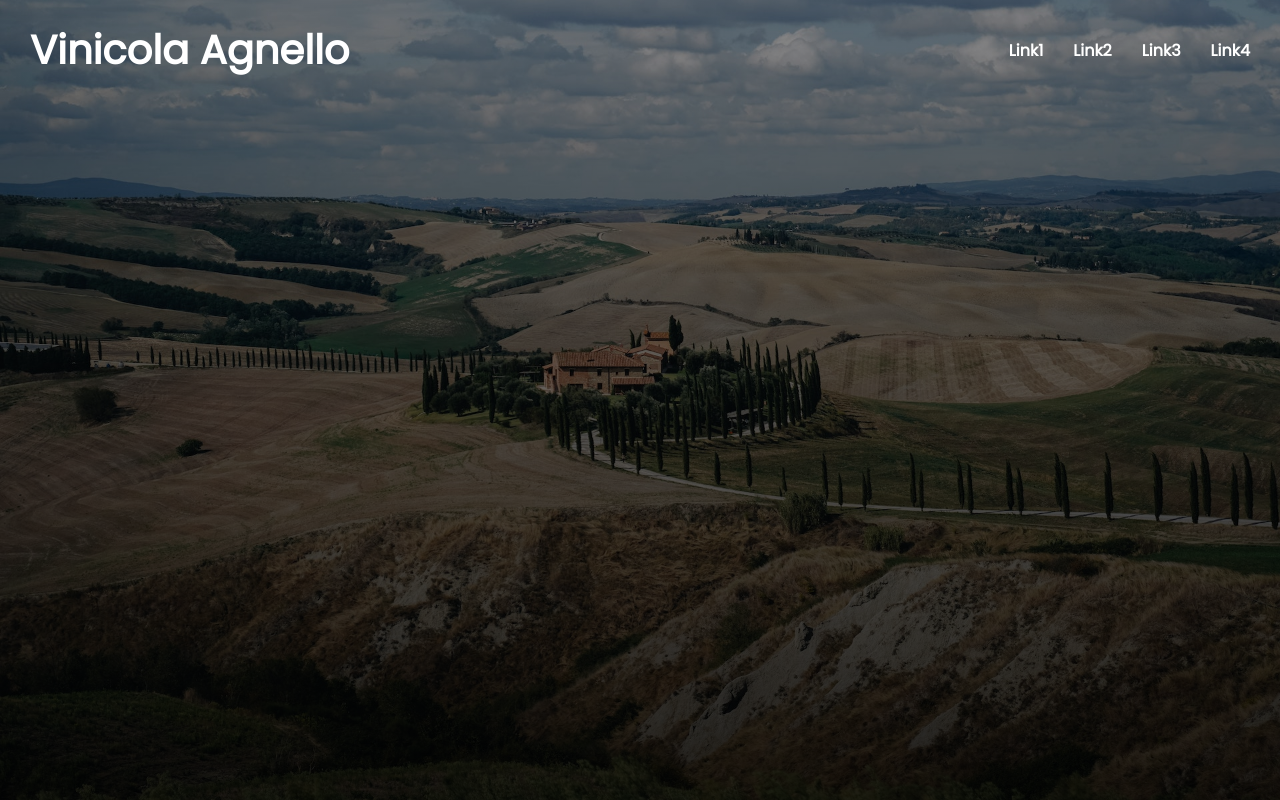
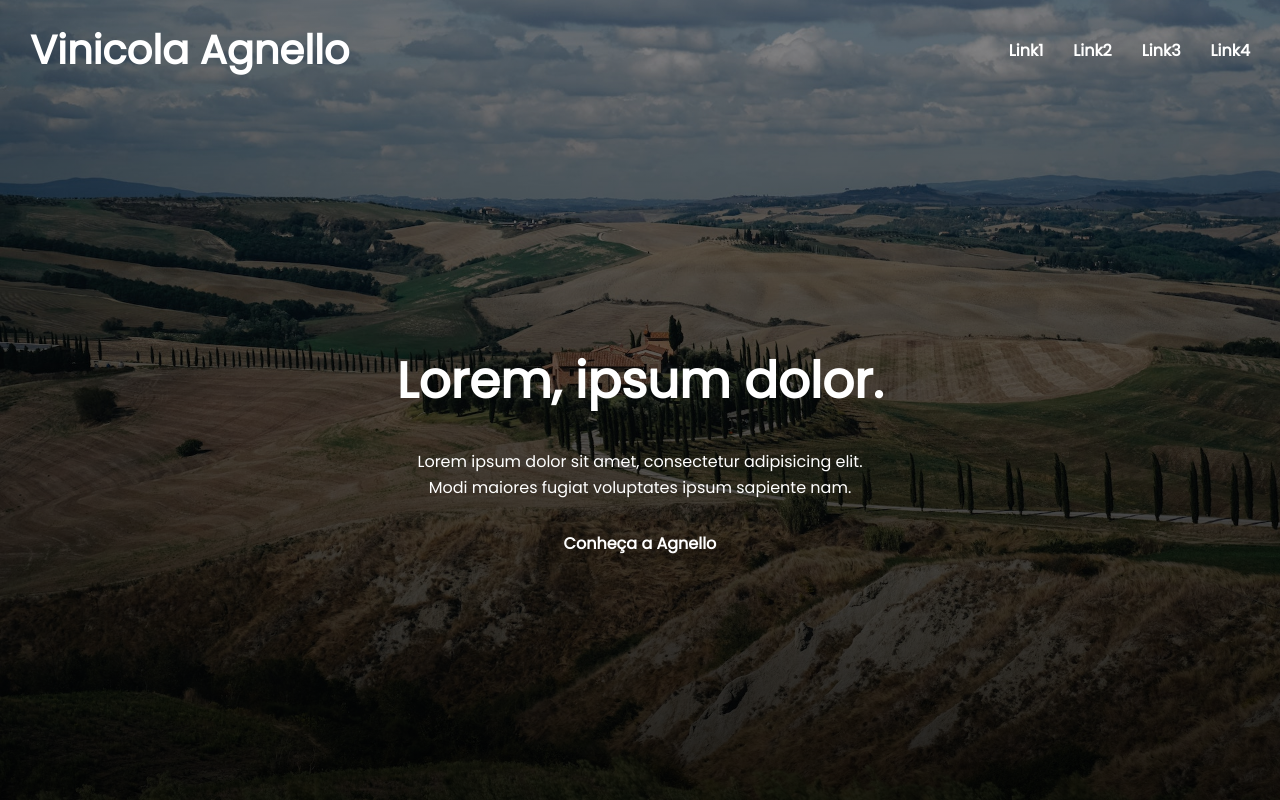
Before and after one commit to hellen-silvaa/FIAP_1, a plain HTML site: page FRONT-END-DESIGN-main/Aula-0409/index.html in a window 1280 px wide. Drawn offline with Linux system fonts and the light colour scheme.

Commit message:
Update index.html

```diff
--- a/FRONT-END-DESIGN-main/Aula-0409/index.html
+++ b/FRONT-END-DESIGN-main/Aula-0409/index.html
@@ -5,7 +5,7 @@
     <meta charset="UTF-8">
     <meta name="viewport" content="width=device-width, initial-scale=1.0">
 
-    <!-- Google fonts -->
+    <!-- Google fonts  -->
     <link rel="preconnect" href="https://fonts.googleapis.com">
     <link rel="preconnect" href="https://fonts.gstatic.com" crossorigin>
     <link href="https://fonts.googleapis.com/css2?family=Poppins&display=swap" rel="stylesheet">
@@ -30,12 +30,14 @@
                 </ul>
             </nav>
         </header>
+
+        <section class="hero">
+            <h2>Lorem, ipsum dolor.</h2>
+            <p>Lorem ipsum dolor sit amet, consectetur adipisicing elit. Modi maiores fugiat voluptates ipsum sapiente nam.</p>
+            <a href="" class="btn">Conheça a Agnello</a>
+        </section>
+
     </div>
 </body>
 
 </html>
-
-
-
-
-<!-- nav>ul>li*4>a{link$} -->
```
